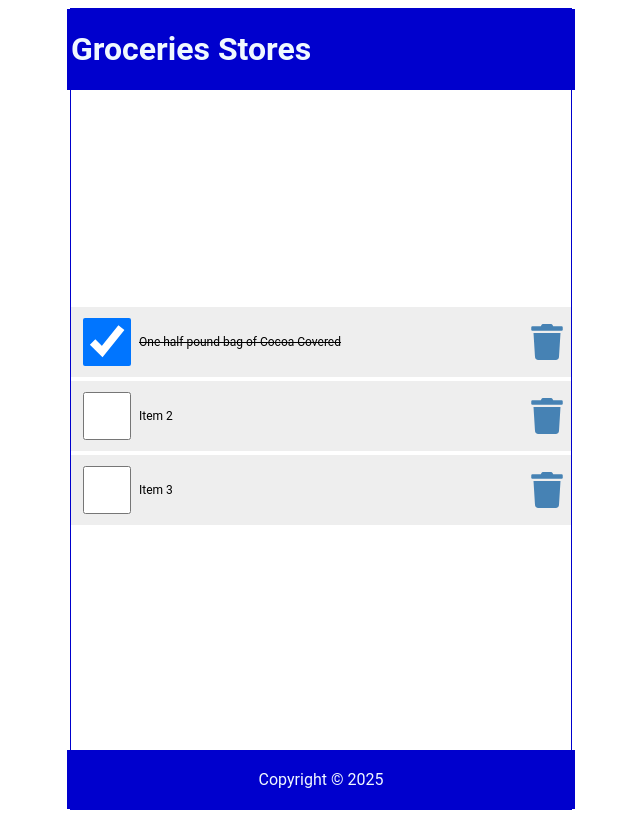
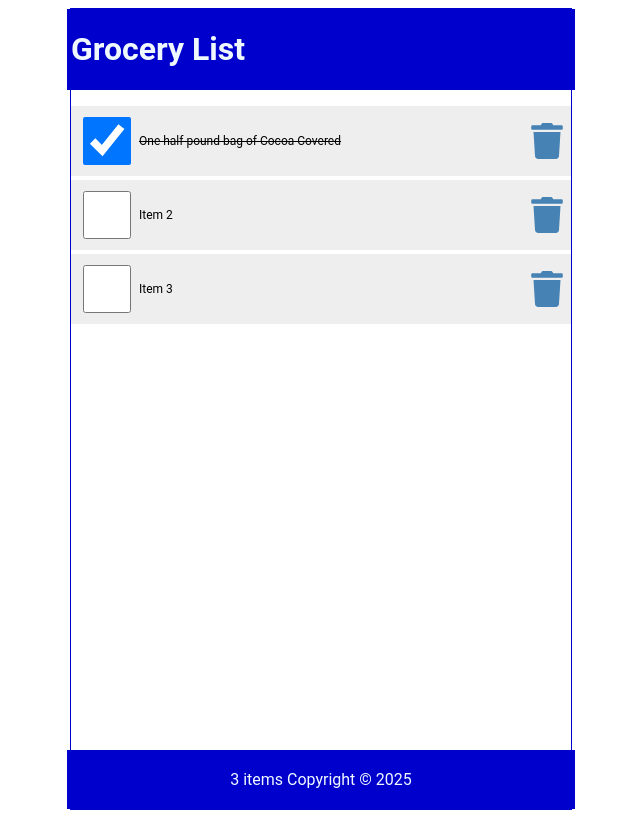
Before and after one commit to Mario-Gozie/React-Course, a React (Create React App) app in the folder 01tutorial/: page / in a window 1280 px wide. Shown: the whole page, without its empty margins (319-959 px from the left). Built offline with nearby package versions, Linux system fonts and the light colour scheme.

Commit message:
was able to work on a bug I faced not quite long ago and I have understood props

```diff
--- a/01tutorial/src/App.js
+++ b/01tutorial/src/App.js
@@ -1,4 +1,5 @@
 // import "./App.css";
+import { useState } from "react";
 import Header from "./Header";
 import Content from "./content";
 import Footer from "./footer";
@@ -6,12 +7,55 @@ import CreateList from "./createList";
 import React from "react";
 
 function App() {
+  // Please Note that keys are very important in creating list items for react as it is a way which react identify items that has changed.
+  const [items, setItems] = useState([
+    {
+      id: 1,
+      checked: true,
+      item: "One half pound bag of Cocoa Covered",
+    },
+    {
+      id: 2,
+      checked: false,
+      item: "Item 2",
+    },
+    {
+      id: 3,
+      checked: false,
+      item: "Item 3",
+    },
+  ]);
+
+  const handleCheck = (id) => {
+    // Here I am saying when I click, go to all the when there is a click, look at the array of items, if any item id matches Id passed to the handle click, create a new item and replace checked with its oposite value which could be true or false. else, just return the item.
+    const listItems = items.map((item) =>
+      item.id === id ? { ...item, checked: !item.checked } : item
+    );
+
+    // Now we can use set item to change the state of the items
+
+    setItems(listItems);
+    localStorage.setItem("shoppinglist", JSON.stringify("listItems"));
+  };
+
+  const handleDelete = (id) => {
+    // This filters out and returns ids that dont match Id passed into it. this is used in a case of delete
+    const listItems = items.filter((item) => item.id !== id);
+
+    setItems(listItems);
+    localStorage.setItem("shoppinglist", JSON.stringify("listItems"));
+  };
+
   return (
     <div className="App">
-      <Header />
+      <Header title="Grocery List" />
       {/* <Content />  */}
-      <CreateList />
-      <Footer />
+      <CreateList
+        items={items}
+        handleCheck={handleCheck}
+        handleDelete={handleDelete}
+      />
+      <Footer length={items.length} />
     </div>
   );
 }
--- a/01tutorial/src/Header.js
+++ b/01tutorial/src/Header.js
@@ -1,6 +1,7 @@
 import React from "react";
 
-const Header = () => {
+// The title is a Props passed from the parent element in App.js  and destructuring is used here to pass it {title}
+const Header = ({ title }) => {
   /*const headerStyle = { backgroundColor: "royalblue", color: "#fff" };*/
   return (
     <header
@@ -11,9 +12,13 @@ const Header = () => {
 
     /*style={headerStyle}*/
     >
-      <h1>Groceries Stores</h1>
+      <h1>{title}</h1>
     </header>
   );
 };
 
+Header.defaultProps = {
+  title: "Default Title",
+}; // This come into place when there is no specified props
+
 export default Header;
--- /dev/null
+++ b/01tutorial/src/ItemList.js
@@ -0,0 +1,20 @@
+import React from "react";
+
+import LineItem from "./LineItem";
+
+export const ItemList = ({ items, handleCheck, handleDelete }) => {
+  return (
+    <ul>
+      {items.map((item) => (
+        <LineItem
+          key={item.id}
+          item={item}
+          handleCheck={handleCheck}
+          handleDelete={handleDelete}
+        />
+      ))}
+    </ul>
+  );
+};
+
+export default ItemList;
--- /dev/null
+++ b/01tutorial/src/LineItem.js
@@ -0,0 +1,29 @@
+import React from "react";
+import { FaTrash } from "react-icons/fa";
+
+export const LineItem = ({ item, handleCheck, handleDelete }) => {
+  return (
+    <li className="item" key={item.id}>
+      <input
+        type="checkbox"
+        onChange={() => handleCheck(item.id)}
+        checked={item.checked}
+      />
+      <label
+        style={item.checked ? { textDecoration: "line-through" } : null}
+        onDoubleClick={() => handleCheck(item.id)}
+      >
+        {item.item}
+      </label>
+
+      <FaTrash
+        onClick={() => handleDelete(item.id)}
+        role="button"
+        tabIndex="0"
+        aria-label={`Delete ${item.item}`}
+      />
+    </li>
+  );
+};
+
+export default LineItem;
--- a/01tutorial/src/createList.js
+++ b/01tutorial/src/createList.js
@@ -1,74 +1,16 @@
-import { useState } from "react";
-import { FaTrash } from "react-icons/fa";
+import { ItemList } from "./ItemList.js";
 
 import React from "react";
 
-function CreateList() {
-  const [items, setItems] = useState([
-    {
-      id: 1,
-      checked: true,
-      item: "One half pound bag of Cocoa Covered",
-    },
-    {
-      id: 2,
-      checked: false,
-      item: "Item 2",
-    },
-    {
-      id: 3,
-      checked: false,
-      item: "Item 3",
-    },
-  ]);
-
-  // Please Note that keys are very important in creating list items for react as it is a way which react identify items that has changed.
-  const handleCheck = (id) => {
-    // Here I am saying when I click, go to all the when there is a click, look at the array of items, if any item id matches Id passed to the handle click, create a new item and replace checked with its oposite value which could be true or false. else, just return the item.
-    const listItems = items.map((item) =>
-      item.id === id ? { ...item, checked: !item.checked } : item
-    );
-
-    // Now we can use set item to change the state of the items
-
-    setItems(listItems);
-    localStorage.setItem("shoppinglist", JSON.stringify("listItems"));
-  };
-
-  const handleDelete = (id) => {
-    // This filters out and returns ids that dont match Id passed into it. this is used in a case of delete
-    const listItems = items.filter((item) => item.id !== id);
-
-    setItems(listItems);
-    localStorage.setItem("shoppinglist", JSON.stringify("listItems"));
-  };
-
+function CreateList({ items, handleCheck, handleDelete }) {
   return (
     <main>
       {items.length ? (
-        <ul>
-          {items.map((item) => (
-            <li className="item" key={item.id}>
-              <input
-                type="checkbox"
-                onChange={() => handleCheck(item.id)}
-                checked={item.checked}
-              />
-              <label
-                style={item.checked ? { textDecoration: "line-through" } : null}
-                onDoubleClick={() => handleCheck(item.id)}
-              >
-                {item.item}
-              </label>
-
-              <FaTrash
-                onClick={() => handleDelete(item.id)}
-                role="button"
-                tabIndex="0"
-              />
-            </li>
-          ))}
-        </ul>
+        <ItemList
+          items={items}
+          handleCheck={handleCheck}
+          handleDelete={handleDelete}
+        />
       ) : (
         <p style={{ marginTop: "2rem" }}>Your list is empty</p>
       )}
--- a/01tutorial/src/footer.js
+++ b/01tutorial/src/footer.js
@@ -1,10 +1,13 @@
 import React from "react";
 
-function Footer() {
+function Footer({ length }) {
   const today = new Date();
   return (
     <footer>
-      <p>Copyright &copy; {today.getFullYear()}</p>
+      <p>
+        {length} {length !== 1 ? "items" : "item"} Copyright &copy;{" "}
+        {today.getFullYear()}
+      </p>
     </footer>
   );
 }
--- a/01tutorial/src/index.css
+++ b/01tutorial/src/index.css
@@ -33,7 +33,7 @@ main {
   display: flex;
   flex-direction: column;
   flex-grow: 1;
-  justify-content: center;
+  justify-content: flex-start;
   align-items: center;
   overflow-y: auto;
 }
```
Also changed, not shown: 01tutorial/src/SomeNote.txt (added).
